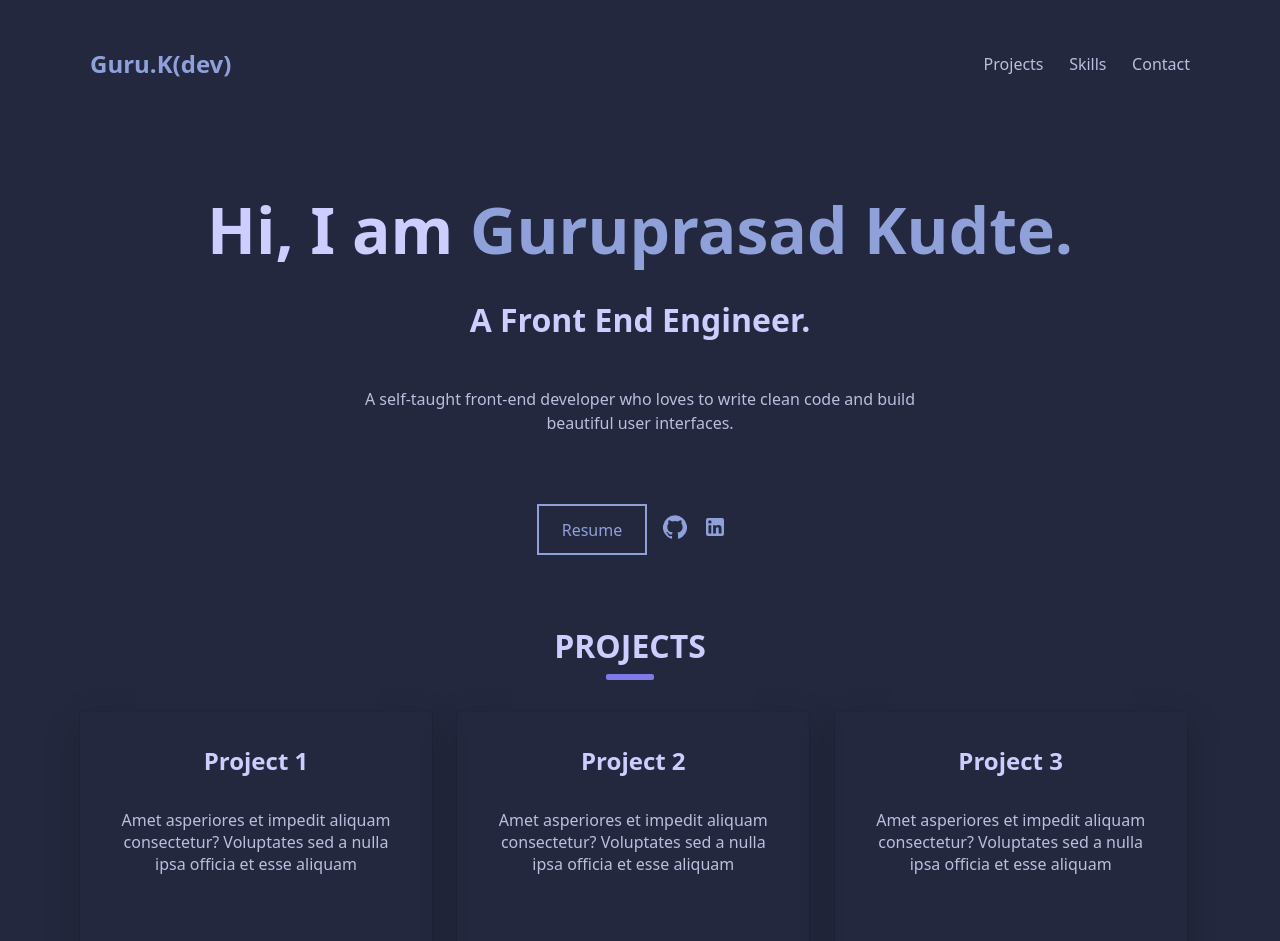
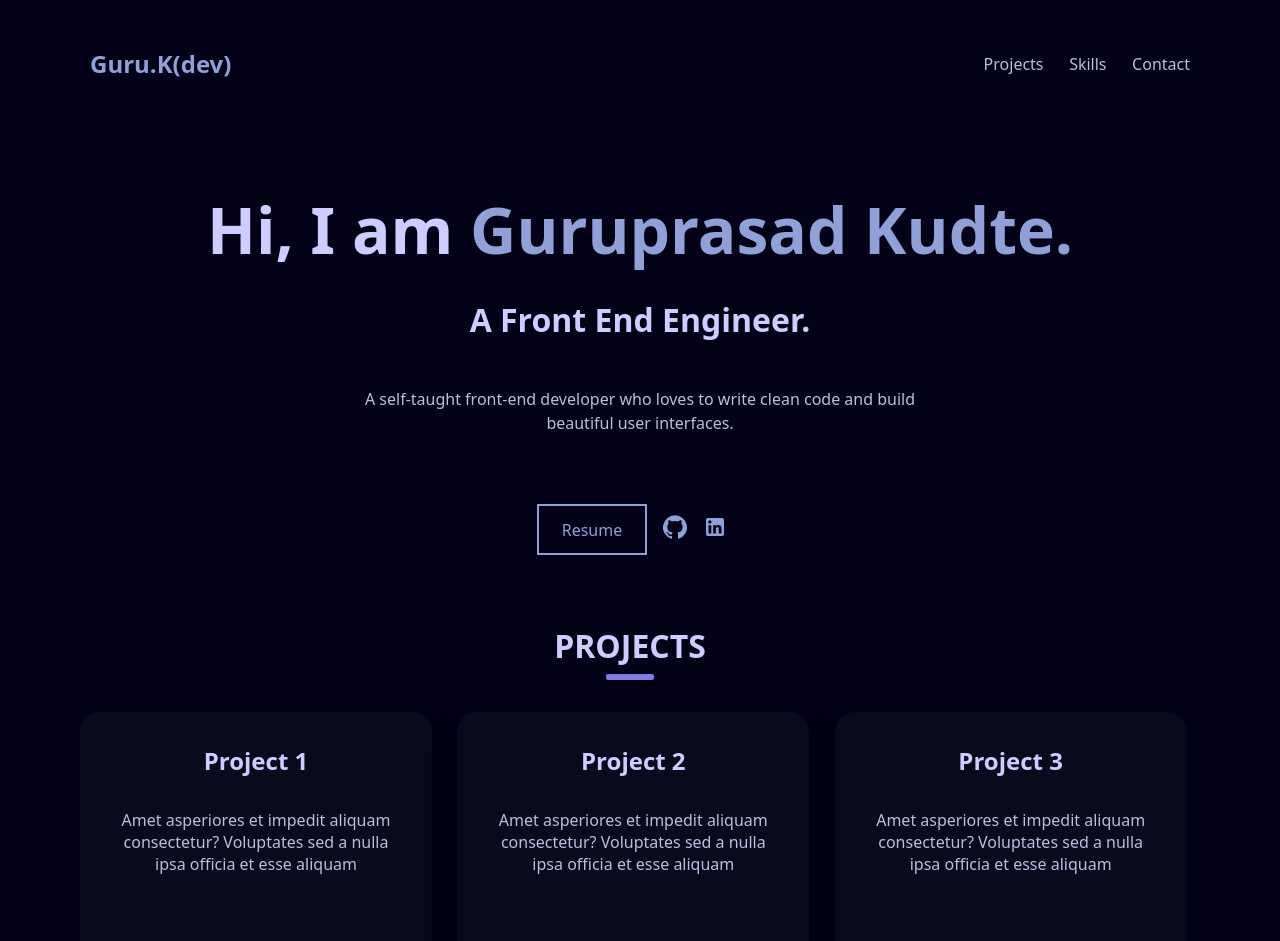
Before and after one commit to gurukudte/gurukudte.github.io, a React (Create React App) app: page / in a window 1280 px wide. Shown: the top 941 px of the page. Built offline with nearby package versions, Linux system fonts and the light colour scheme.

Commit message:
Modified Color

```diff
--- a/public/index.html
+++ b/public/index.html
@@ -8,6 +8,7 @@
       name="description"
       content="Web site created using create-react-app"
     />
+    <link rel="stylesheet" href="https://fonts.googleapis.com/css2?family=Material+Symbols+Outlined:opsz,wght,FILL,GRAD@48,400,0,0" />
     <title>Guru Kudte</title>
   </head>
   <body>
--- a/src/components/App.js
+++ b/src/components/App.js
@@ -4,11 +4,12 @@ import Intro from './About/Intro';
 import Projects from './Projects/Projects';
 import Skills from './Skills/Skills';
 import Contact from './Contact/Contact';
+import Footer from './Footer/Footer';
 
 const theme = {
   colors:{
     header:'',
-    body:'#23283e',
+    body:'#030217',
     footer:'',
     primary:'#90a0d9',
     secondary:'#bdbddd'
@@ -28,10 +29,13 @@ function App() {
     <ThemeProvider theme = {theme}>
       <>
         <GlobalStyles/>
-        <Intro/>
-        <Projects/>
-        <Skills/>
-        <Contact/>
+        <div id="app">
+          <Intro/>
+          <Projects/>
+          <Skills/>
+          <Contact/>
+          <Footer/>
+        </div>
       </>
     </ThemeProvider>
   );
--- /dev/null
+++ b/src/components/Footer/Footer.js
@@ -0,0 +1,29 @@
+import styled from "styled-components";
+import React from "react";
+
+const Footer = () => {
+  return (
+    <FooterWrapper>
+      <h2>Created by Guruprasad Kudte</h2>
+    </FooterWrapper>
+  );
+};
+
+export default Footer;
+
+const FooterWrapper = styled.section`
+
+  margin: 3rem;
+  display:flex;
+  justify-content:center;
+  flex-direction:column;
+  align-items:center;
+
+  h2 {
+    position: relative;
+    text-align: center;
+    font-size: 0.9rem;
+    font-weight:600;
+    color: #90a0d9;
+  }
+`;
--- a/src/components/Projects/ProjectContainer.js
+++ b/src/components/Projects/ProjectContainer.js
@@ -24,10 +24,12 @@ const ProjectContainer = ({ project }) => {
 export default ProjectContainer;
 
 const ProjectContainerWrapper = styled.div`
+  background-color:rgb(22 28 41/33%);
   display: grid;
   place-items:center;
   grid-template-columns: repeat(auto-fit, minmax(18em, 1fr));
   grid-gap: 1em;
+
 
   &:hover{
     transform: translateY(-7px);
@@ -37,6 +39,7 @@ const ProjectContainerWrapper = styled.div`
   margin:0 auto;
   box-shadow:rgba(0,0,0,0.16) 0px 10px 36px 0px,rgba(0,0,0,0.06) 0px 0px 0px 1px;
   transition: transform .2s linear,-webkit-transform .2s linear;
+  border-radius:20px;
   h3{
     color:#cdcdff;
     font-size:24px;
--- a/src/components/Skills/Skills.js
+++ b/src/components/Skills/Skills.js
@@ -53,7 +53,7 @@ margin:5rem;
 
     li{
       color:white;
-      background-color:#2a2f4c;
+      background-color:rgb(22 28 41/33%);
       list-style:none;
       text-transform: none;
       box-shadow: 0 3px 3px 0 rgb(0 0 0 / 15%);
--- a/src/components/styled/Global.js
+++ b/src/components/styled/Global.js
@@ -17,5 +17,23 @@ const GlobalStyles = createGlobalStyle`
     a{
         text-decoration:none;
     }
+
+    /* width */
+::-webkit-scrollbar {
+  width: 16px;
+}
+
+/* Track */
+::-webkit-scrollbar-track {
+  background: rgb(22 28 41/33%);
+}
+
+/* Handle */
+::-webkit-scrollbar-thumb {
+    background: #807ae8;
+    border: 4px solid #030217;
+    border-radius: 0.5em;
+}
+
 `;
 export default GlobalStyles;
```
Also changed, not shown: src/components/ScrollToTop/ScrollToTop.js (added, +27 -0 lines), src/components/Footer/footer.js (deleted).
